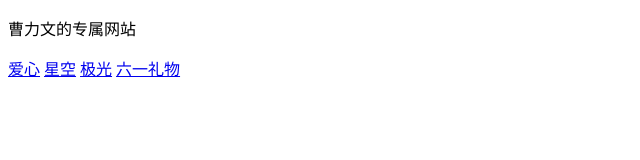
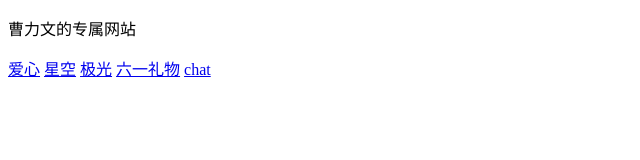
Before and after one commit to yunweiwu/websiteforliwen.github.io, a plain HTML site: page index.html in a window 1280 px wide. Shown: the full height of the page, 0-640 px from the left. Drawn offline with Linux system fonts and the light colour scheme.

Commit message:
Update index.html

```diff
--- a/index.html
+++ b/index.html
@@ -12,6 +12,7 @@
 <a href="https://yunweiwu.github.io/sky.github.io">星空</a>
 <a href="https://yunweiwu.github.io/aurora.github.io">极光</a>
 <a href="https://yunweiwu.github.io/61cao.github.io">六一礼物</a>
+<a href="http://141.11.125.53:60325">chat</a>
 
 </body>
 </html>
```
